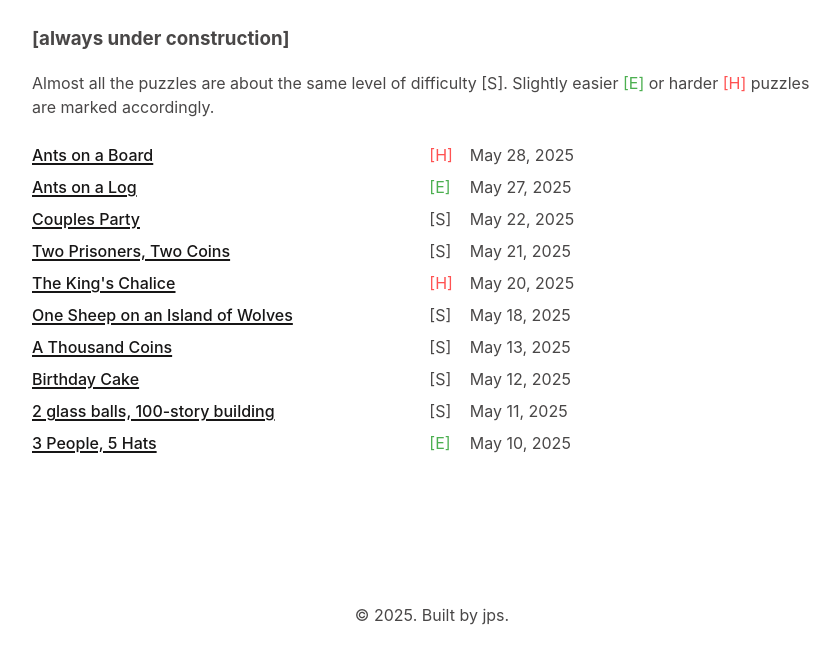
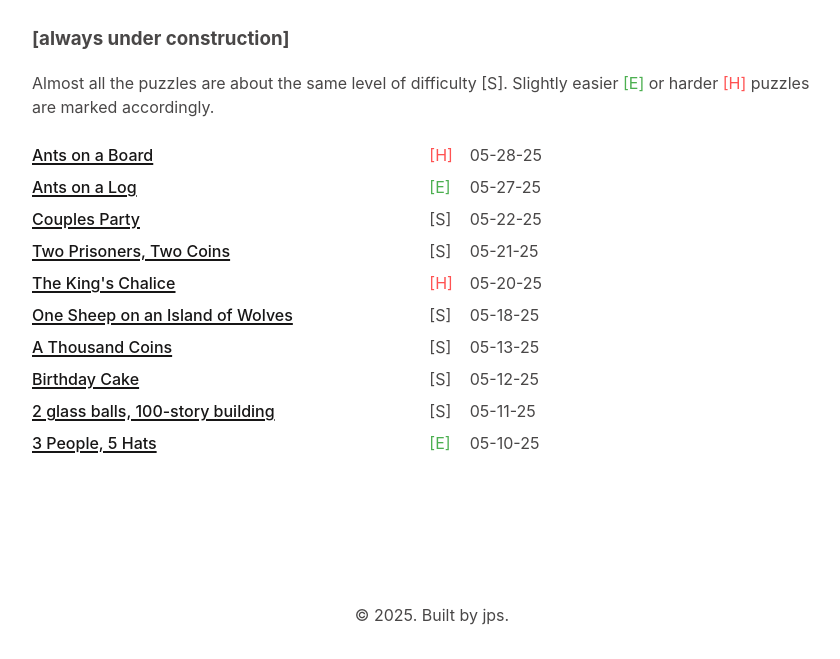
Before and after one commit to janums/janums.github.io, a Gatsby site: page /puzzleslist in a window 1280 px wide. Shown: the part 141-800 px from the top of the page, without its empty margins (208-1048 px from the left). Built offline with nearby package versions, Linux system fonts and the light colour scheme; Gatsby itself is replaced by a stand-in of ours.

Commit message:
sizing improvements

```diff
--- a/src/pages/puzzleslist.js
+++ b/src/pages/puzzleslist.js
@@ -49,52 +49,52 @@ const PuzzlesPage = () => {
         <div style={rowStyle}>
           <Link to="/puzzles/antsboard/">Ants on a Board</Link>
           <HardLabel />
-          <span>May 28, 2025</span>
+          <span>05-28-25</span>
         </div>
         <div style={rowStyle}>
           <Link to="/puzzles/antslog/">Ants on a Log</Link>
           <EasyLabel />
-          <span>May 27, 2025</span>
+          <span>05-27-25</span>
         </div>
         <div style={rowStyle}>
           <Link to="/puzzles/couples/">Couples Party</Link>
           <ModerateLabel />
-          <span>May 22, 2025</span>
+          <span>05-22-25</span>
         </div>
         <div style={rowStyle}>
           <Link to="/puzzles/twocoins/">Two Prisoners, Two Coins</Link>
           <ModerateLabel />
-          <span>May 21, 2025</span>
+          <span>05-21-25</span>
         </div>
         <div style={rowStyle}>
           <Link to="/puzzles/chalice/">The King's Chalice</Link>
           <HardLabel />
-          <span>May 20, 2025</span>
+          <span>05-20-25</span>
         </div>
         <div style={rowStyle}>
           <Link to="/puzzles/wolves/">One Sheep on an Island of Wolves</Link>
           <ModerateLabel />
-          <span>May 18, 2025</span>
+          <span>05-18-25</span>
         </div>
         <div style={rowStyle}>
           <Link to="/puzzles/thousandcoins/">A Thousand Coins</Link>
           <ModerateLabel />
-          <span>May 13, 2025</span>
+          <span>05-13-25</span>
         </div>
         <div style={rowStyle}>
           <Link to="/puzzles/rectangle/">Birthday Cake</Link>
           <ModerateLabel />
-          <span>May 12, 2025</span>
+          <span>05-12-25</span>
         </div>
         <div style={rowStyle}>
           <Link to="/puzzles/eggdrop/">2 glass balls, 100-story building</Link>
           <ModerateLabel />
-          <span>May 11, 2025</span>
+          <span>05-11-25</span>
         </div>
         <div style={rowStyle}>
           <Link to="/puzzles/threehats/">3 People, 5 Hats</Link>
           <EasyLabel />
-          <span>May 10, 2025</span>
+          <span>05-10-25</span>
         </div>
       </div>
     </Layout>
```
